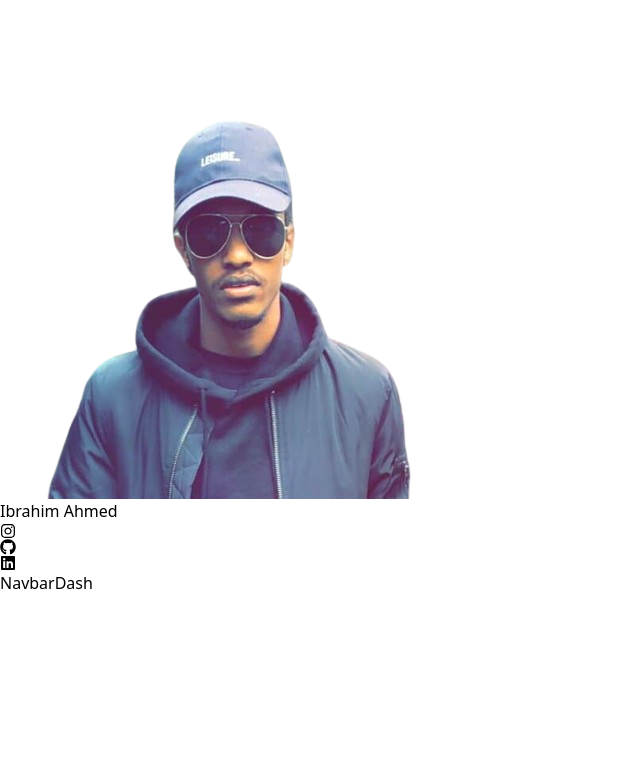
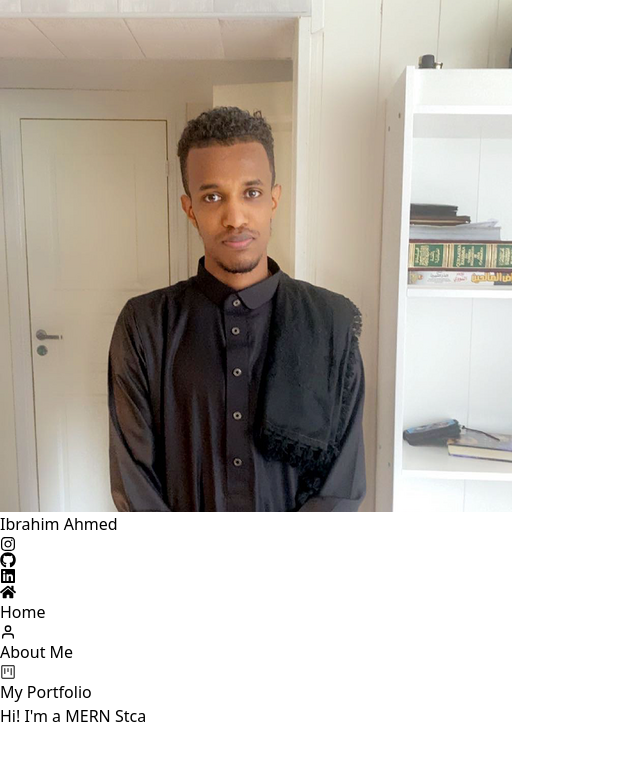
Before and after one commit to Ibr-Ab455/Portfolio, a React (Vite) app in the folder my-app/: page / in a window 1280 px wide. Shown: the top 760 px of the page, without its empty margins (0-640 px from the left). Built offline with nearby package versions, Linux system fonts and the light colour scheme.

Commit message:
add Navbar

```diff
--- a/my-app/package.json
+++ b/my-app/package.json
@@ -13,7 +13,9 @@
     "react": "^18.2.0",
     "react-dom": "^18.2.0",
     "react-i18next": "^14.1.0",
-    "react-icons": "^5.0.1"
+    "react-icons": "^5.0.1",
+    "react-simple-typewriter": "^5.0.1",
+    "typewriter-effect": "^2.21.0"
   },
   "devDependencies": {
     "@types/react": "^18.2.56",
--- a/my-app/src/components/Dashborad.jsx
+++ b/my-app/src/components/Dashborad.jsx
@@ -7,7 +7,7 @@ function Dashborad() {
   return (
     <div className='min-h-screen flex flex-col md:flex-row  relative w-full'>
       <DashSide/>
-      <div className='w-[70%]'>
+      <div className='w-full'>
         <NavbarDash/>
       </div>
     </div>
--- a/my-app/src/components/NavbarDash.jsx
+++ b/my-app/src/components/NavbarDash.jsx
@@ -1,9 +1,28 @@
 // eslint-disable-next-line no-unused-vars
 import React from 'react'
+import { Typewriter,  } from 'react-simple-typewriter'
 
 function NavbarDash() {
+
+
+
   return (
-    <div>NavbarDash</div>
+    <div className='bg-gradient-to-r from-cyan-500 to-blue-500 w-full h-[100vh] p-20'>
+     <div>
+       <h1 className='text-white text-xl '>
+        Hi! I'm a {' '}
+        <span className='underline'>
+          <Typewriter
+          words={['Ibrahim Ahmed', 'MERN Stcak developer', 'Freelancer']}
+          loop={''}
+          cursorStyle='_'
+          typeSpeed={120}
+          delaySpeed={80}
+          />
+        </span>
+       </h1>
+     </div>
+    </div>
   )
 }
 
--- a/my-app/src/components/SideDashboard.jsx
+++ b/my-app/src/components/SideDashboard.jsx
@@ -1,28 +1,47 @@
 // eslint-disable-next-line no-unused-vars
 import React from 'react'
-import Ibrahim from '../../src/assets/cade-1.png'
-import { FaInstagram, FaGithub, FaLinkedin } from "react-icons/fa";
+import Ibrahim from '../../src/assets/ibrahim_ali.png'
+import { FaInstagram, FaGithub, FaLinkedin, FaHome } from "react-icons/fa";
+import { FiUser } from "react-icons/fi";
+import { GoProject } from "react-icons/go";
 
 function SideDashboard() {
   return (
     <div className='h-[100vh] w-[25%] flex flex-col bg-[#191919] p-4'>
       <div className='flex flex-col'>
-        <img src={Ibrahim} alt='cade' className='w-60 h-60'/>
-        <h3 className='text-2xl mt-2 ml-4 text-white'>Ibrahim Ahmed</h3>
+        <img src={Ibrahim} alt='cade' className=' w-60 h-60 rounded-full border-2 border-[#1F75FE]'/>
+        <h1 className='text-2xl pl-6 text-white py-4'>Ibrahim Ahmed</h1>
       </div>
       <div className='pt-3 flex space-x-2 ml-2'>
 
-        <div className='bg-gray-800 w-10 h-10 rounded-full pt-2 pl-2  cursor-pointer'>
+        <div className='bg-gray-800 w-10 h-10 rounded-full pt-2 pl-2  cursor-pointer hover:bg-[#1F75FE] transition duration-0 hover:duration-150'>
          <FaInstagram className='text-white text-2xl'/>
         </div>
 
-        <div className='bg-gray-800 w-10 h-10 rounded-full pt-2 pl-2  cursor-pointer'>
+        <div className='bg-gray-800 w-10 h-10 rounded-full pt-2 pl-2  cursor-pointer hover:bg-[#1F75FE] transition duration-0 hover:duration-150'>
          <FaGithub className='text-white text-2xl'/>
         </div>
 
-        <div className='bg-gray-800 w-10 h-10 rounded-full pt-2 pl-2  cursor-pointer'>
+        <div className='bg-gray-800 w-10 h-10 rounded-full pt-2 pl-2  cursor-pointer hover:bg-[#1F75FE] transition duration-0 hover:duration-150'>
          <FaLinkedin className='text-white text-2xl'/>
         </div>
+      </div>
+      {/*  */}
+      <div className='flex flex-col space-y-3 mt-6 ml-2'>
+       <div className='flex space-x-2'>
+        <FaHome className='text-2xl text-gray-500 cursor-pointer'/>
+        <h2 className='text-gray-500 cursor-pointer'>Home</h2>
+       </div>
+
+       <div className='flex space-x-2'>
+        <FiUser className='text-2xl text-gray-500 cursor-pointer'/>
+        <h2 className='text-gray-500 cursor-pointer'>About Me</h2>
+       </div>
+
+       <div className='flex space-x-2'>
+        <GoProject className='text-2xl text-gray-500 cursor-pointer'/>
+        <h2 className='text-gray-500 cursor-pointer'>My Portfolio</h2>
+       </div>
       </div>
     </div>
   )
```
Also changed, not shown: my-app/src/assets/ibrahim_ali.png (added), 1 other file (tests, documents, lock files or other folders).
